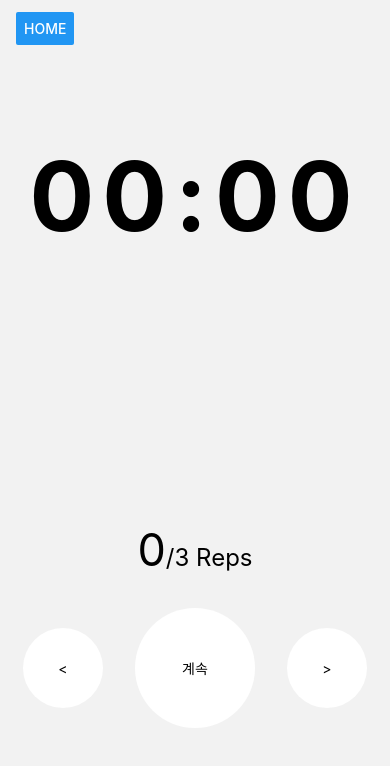
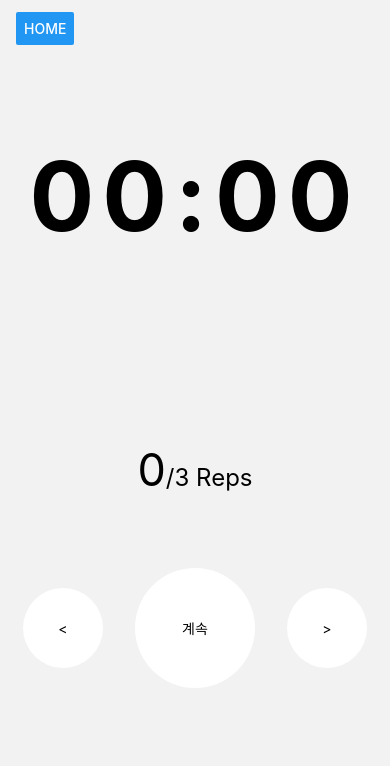
Before and after one commit to dev2820/TBT, a React Native app: screen /Timer in a window 390 px wide. Shown: the top 766 px of the page. Built offline with nearby package versions, Linux system fonts and the light colour scheme.

Commit message:
style/컨트롤러, timer 마진  수정

```diff
--- a/src/screens/TimerPage.js
+++ b/src/screens/TimerPage.js
@@ -111,7 +111,7 @@ const styles = StyleSheet.create({
     top: 88,
   },
   time: {
-    height: 380,
+    height: 300,
     textAlignVertical: "center",
     fontWeight: "700",
     letterSpacing: 8,
@@ -125,7 +125,7 @@ const styles = StyleSheet.create({
     flexDirection: "row",
     alignItems: "center",
     height: 120,
-    marginTop: 40,
+    marginTop: 80,
   },
   smallController: {
     width: 80,
```
